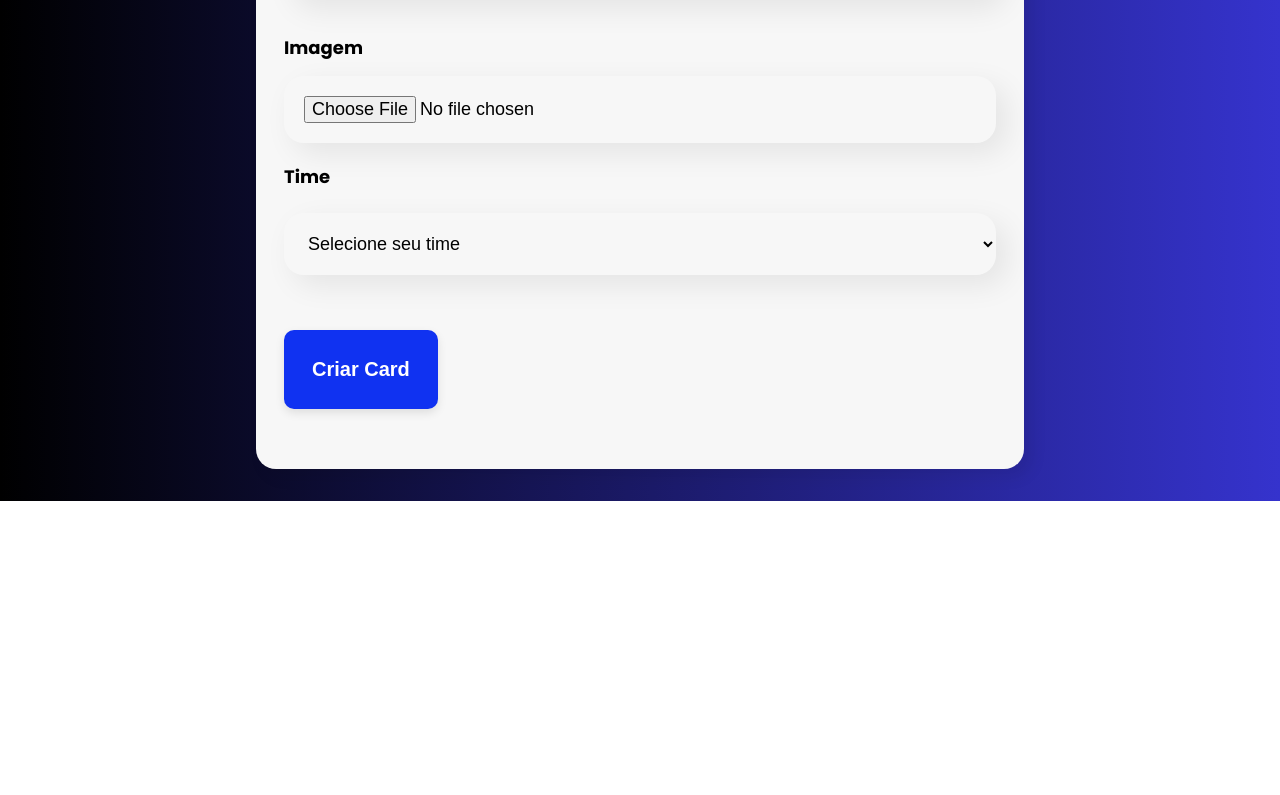
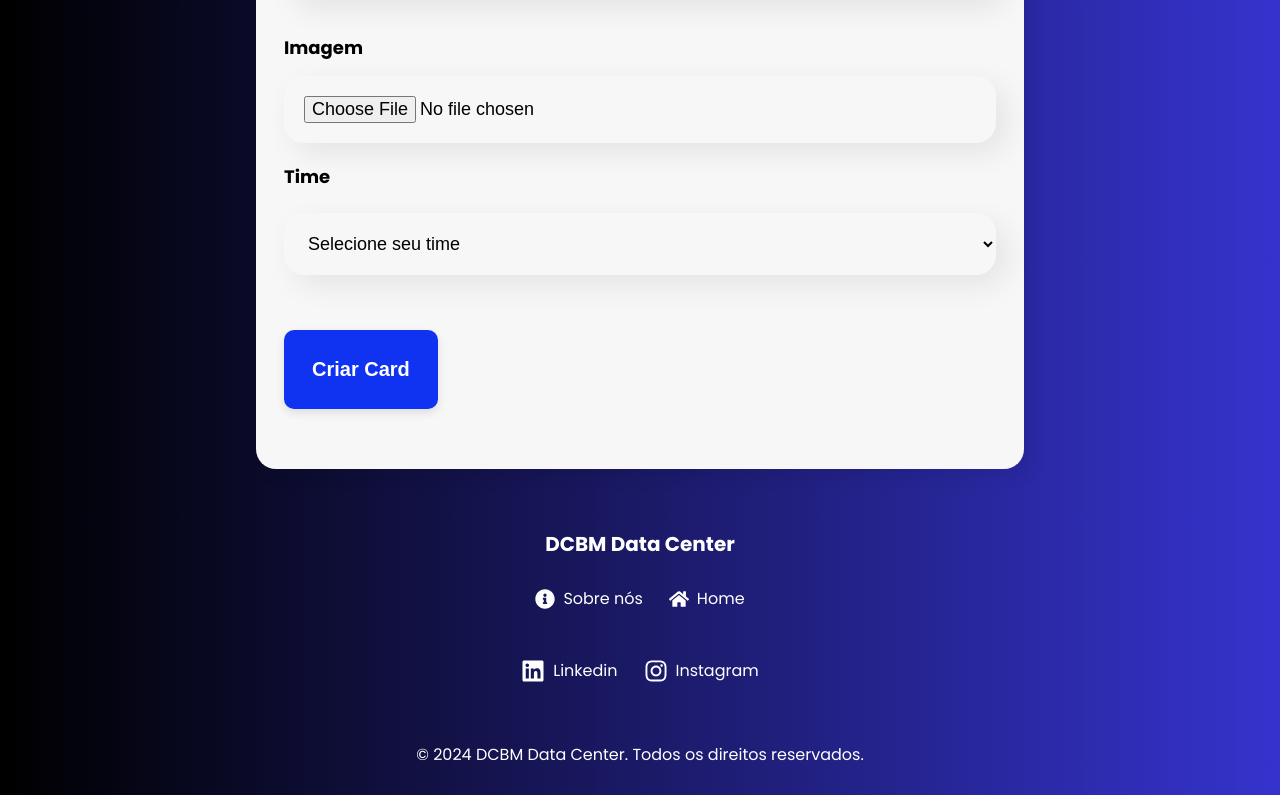
Before and after one commit to GustavoGodoiDev/Organo-teams, a React (Create React App) app: page / in a window 1280 px wide. Shown: the part 1012-1807 px from the top of the page. Before the commit the page ends 1513 px from the top, so only its background shows below. Built offline with nearby package versions, Linux system fonts and the light colour scheme.

Commit message:
Criação do Rodapé DCBM

```diff
--- a/package.json
+++ b/package.json
@@ -9,6 +9,7 @@
     "react": "^18.1.0",
     "react-dom": "^18.1.0",
     "react-easy-crop": "^5.2.0",
+    "react-icons": "^5.4.0",
     "react-router-dom": "^7.0.2",
     "react-scripts": "5.0.1",
     "uuid": "^11.0.3",
--- a/src/App.js
+++ b/src/App.js
@@ -2,7 +2,7 @@ import { useState } from 'react';
 import Banner from './componentes/Banner';
 import Formulario from './componentes/Formulario';
 import Time from './componentes/Time';
-
+import Footer from './componentes/Footer/footer';
 
 //Definição dos times
 function App() {
@@ -109,7 +109,10 @@ function App() {
                     corSecundaria={time.corSecundaria}
                     colaboradores={colaboradores[time.nome]} // Passa os colaboradores por time
                 />
+
             ))}
+
+            <Footer/>
         </div>
     );
 }
--- /dev/null
+++ b/src/componentes/Footer/footer.css
@@ -0,0 +1,91 @@
+/* Footer.css */
+
+/* Definindo estilo geral do footer */
+.footer {
+    background: var(--gradient-background);
+    font-family: var(--font-family-principal);
+    padding: var(--padding-large) 0;
+    text-align: center;
+}
+
+/* Container principal do footer */
+.footer-container {
+    display: flex;
+    flex-direction: column;
+    align-items: center;
+    justify-content: center;
+}
+
+/* Estilo do logo do footer */
+.footer-logo h2 {
+    font-size: var(--font-size-large);
+    font-weight: var(--font-weight-bold);
+    color: var(--cor-texto-principal);
+    margin-bottom: var(--margin-medium);
+    color: var(--cor-texto-terciario);
+}
+
+/* Estilo para os links do footer */
+.footer-links {
+    display: flex;
+    gap: var(--margin-small);
+    margin-bottom: var(--margin-large);
+}
+
+.footer-links a {
+    color: var(--cor-texto-principal);
+    font-size: var(--font-size-medium);
+    font-weight: var(--font-weight-normal);
+    text-decoration: none;
+    padding: var(--padding-smaller);
+    transition: color 0.3s ease;
+    color: var(--cor-texto-terciario);
+}
+
+.footer-links a:hover {
+    color: var(--primary-color);
+}
+
+/* Estilo para as redes sociais */
+.footer-social {
+    display: flex;
+    gap: var(--margin-small);
+    margin-bottom: var(--margin-medium);
+    align-items: center;  /* Alinha os ícones e texto verticalmente */
+}
+
+.footer-social a,
+.footer-links a {  /* Adiciona o mesmo estilo para os links de redes sociais e outros links */
+    display: flex;
+    align-items: center;  /* Alinha o ícone à esquerda do texto */
+    color: var(--cor-texto-terciario);
+    font-size: var(--font-size-small);
+    font-weight: var(--font-weight-normal);
+    text-decoration: none;
+    padding: var(--padding-smaller);
+    transition: color 0.3s ease;
+}
+
+.footer-social a:hover,
+.footer-links a:hover {
+    color: var(--primary-color);
+}
+
+/* Estilo para o ícone social e dos links */
+.footer-social a svg,
+.footer-links a svg {
+    margin-right: 8px; /* Espaço entre o ícone e o texto */
+    font-size: 24px;   /* Tamanho do ícone */
+}
+
+/* Estilo para a parte inferior do footer */
+.footer-bottom {
+    margin-top: var(--margin-large);
+    font-size: var(--font-size-small);
+    color: var(--cor-texto-secundario);
+    color: var(--cor-texto-terciario);
+}
+
+.footer-bottom p {
+    margin: 0;
+}
--- /dev/null
+++ b/src/componentes/Footer/footer.js
@@ -0,0 +1,45 @@
+import React from "react";
+import { FaLinkedin, FaInstagram, FaHome, FaInfoCircle } from "react-icons/fa";  // Importando os ícones
+import "./footer.css";
+
+const Footer = () => {
+    return (
+        <footer className="footer">
+            <div className="footer-container">
+                <div className="footer-logo">
+                    <h2>DCBM Data Center</h2>
+                </div>
+
+                <div className="footer-links">
+                    <a href="https://dcbmdatacenter.com/en/homeeng/" target="_blank" rel="noopener noreferrer">
+                        <FaInfoCircle size={20} /> {/* Ícone para "Sobre nós" */}
+                        Sobre nós
+                    </a>
+
+                    <a href="/Home">
+                        <FaHome size={20} /> {/* Ícone para "Home" */}
+                        Home
+                    </a>
+                </div>
+
+                <div className="footer-social">
+                    <a href="https://www.linkedin.com/company/dcbmdatacenter/" target="_blank" rel="noopener noreferrer">
+                        <FaLinkedin size={24} /> {/* Ícone do LinkedIn */}
+                        Linkedin
+                    </a>
+
+                    <a href="https://instagram.com/dcbmdatacenter" target="_blank" rel="noopener noreferrer">
+                        <FaInstagram size={24} /> {/* Ícone do Instagram */}
+                        Instagram
+                    </a>
+                </div>
+
+            </div>
+            <div className="footer-bottom">
+                <p>&copy; {new Date().getFullYear()} DCBM Data Center. Todos os direitos reservados.</p>
+            </div>
+        </footer>
+    );
+};
+
+export default Footer;
```
Also changed, not shown: 1 other file (tests, documents, lock files or other folders).
